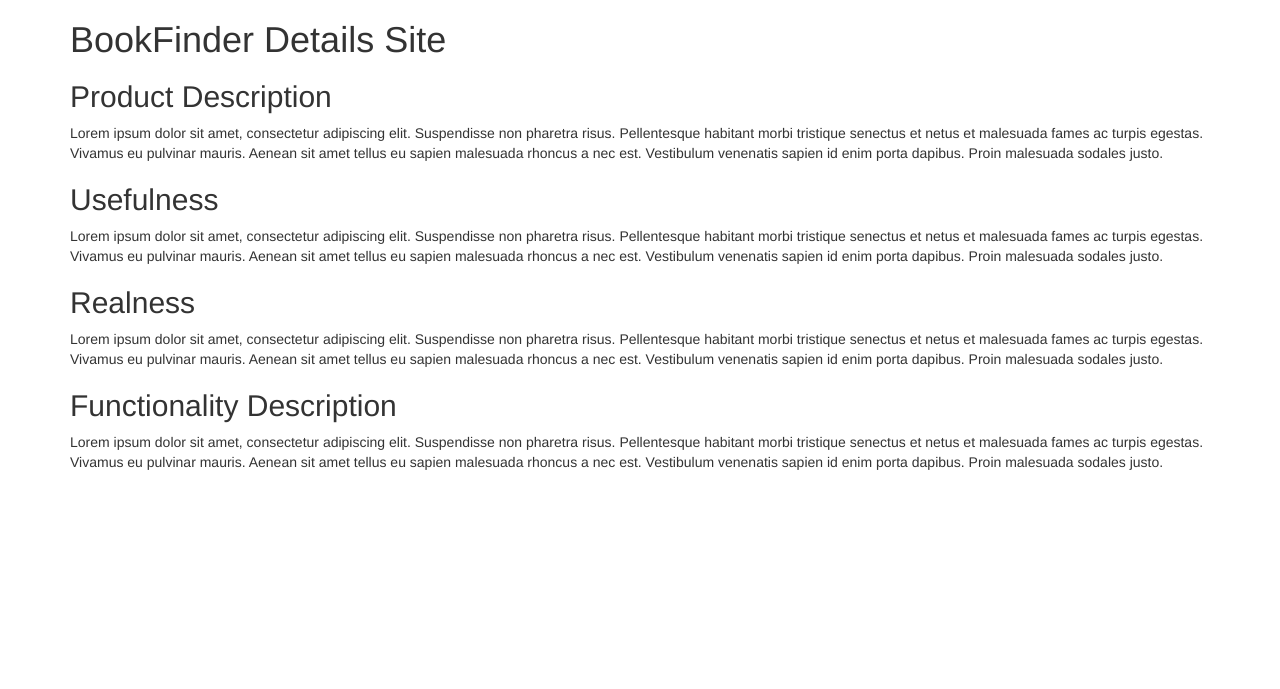
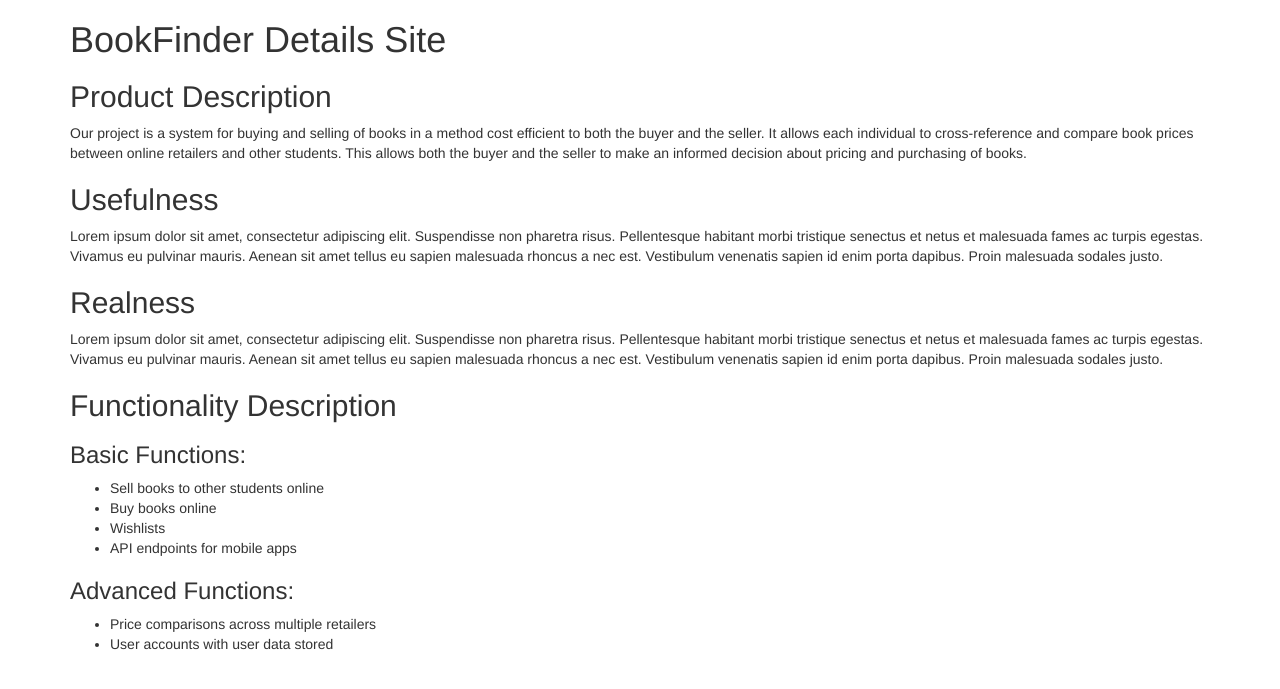
Before and after one commit to cshinaver/BookFinder, a Flask app: page / in a window 1280 px wide. Shown: the top 689 px of the page. Run offline with Flask 2, Linux system fonts and the light colour scheme; some libraries are stand-ins or nearby versions.

Commit message:
Added product description and summary

```diff
--- a/bookfinder/templates/index.html
+++ b/bookfinder/templates/index.html
@@ -10,13 +10,11 @@
         <h1>BookFinder Details Site</h1>
         <h2>Product Description</h2>
         <p>
-            Lorem ipsum dolor sit amet, consectetur adipiscing elit.
-            Suspendisse non pharetra risus.
-            Pellentesque habitant morbi tristique senectus et
-            netus et malesuada fames ac turpis egestas. Vivamus eu pulvinar mauris.
-            Aenean sit amet tellus eu sapien malesuada rhoncus a nec est.
-            Vestibulum venenatis sapien id enim porta dapibus.
-            Proin malesuada sodales justo.
+            Our project is a system for buying and selling of books in a method cost
+            efficient to both the buyer and the seller. It allows each individual to
+            cross-reference and compare book prices between online retailers and other students.
+            This allows both the buyer and the seller to make an informed decision about
+            pricing and purchasing of books.
         </p>
         <h2>Usefulness</h2>
         <p>
@@ -39,14 +37,18 @@
             Proin malesuada sodales justo.
         </p>
         <h2>Functionality Description</h2>
-        <p>
-            Lorem ipsum dolor sit amet, consectetur adipiscing elit.
-            Suspendisse non pharetra risus.
-            Pellentesque habitant morbi tristique senectus et
-            netus et malesuada fames ac turpis egestas. Vivamus eu pulvinar mauris.
-            Aenean sit amet tellus eu sapien malesuada rhoncus a nec est.
-            Vestibulum venenatis sapien id enim porta dapibus.
-            Proin malesuada sodales justo.
-        </p>
+        <h3>Basic Functions:</h3>
+        <ul>
+            <li>Sell books to other students online</li>
+            <li>Buy books online</li>
+            <li>Wishlists</li>
+            <li>API endpoints for mobile apps</li>
+        </ul>
+
+        <h3>Advanced Functions:</h3>
+        <ul>
+            <li>Price comparisons across multiple retailers</li>
+            <li>User accounts with user data stored</li>
+        </ul>
     </body>
 </html>
```
